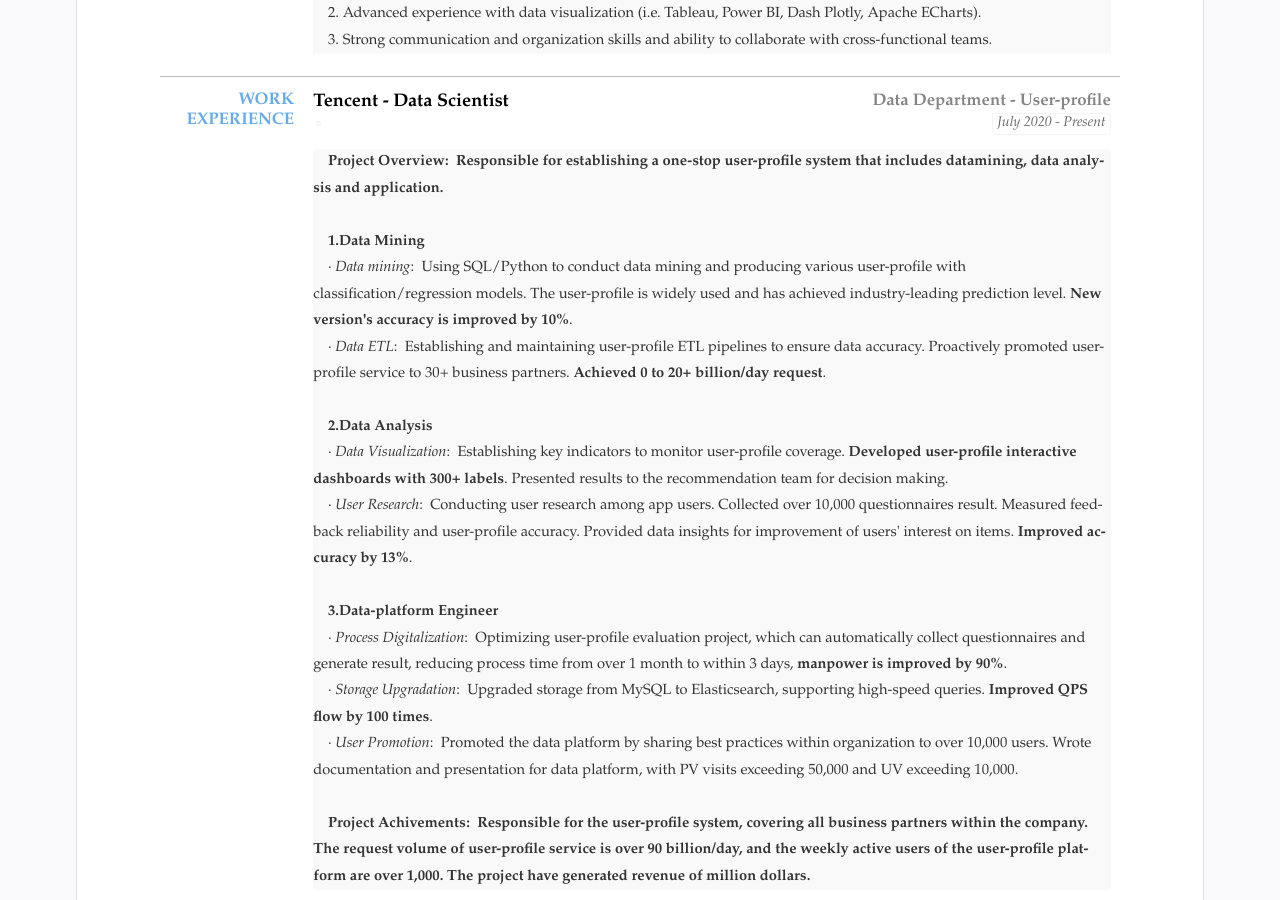
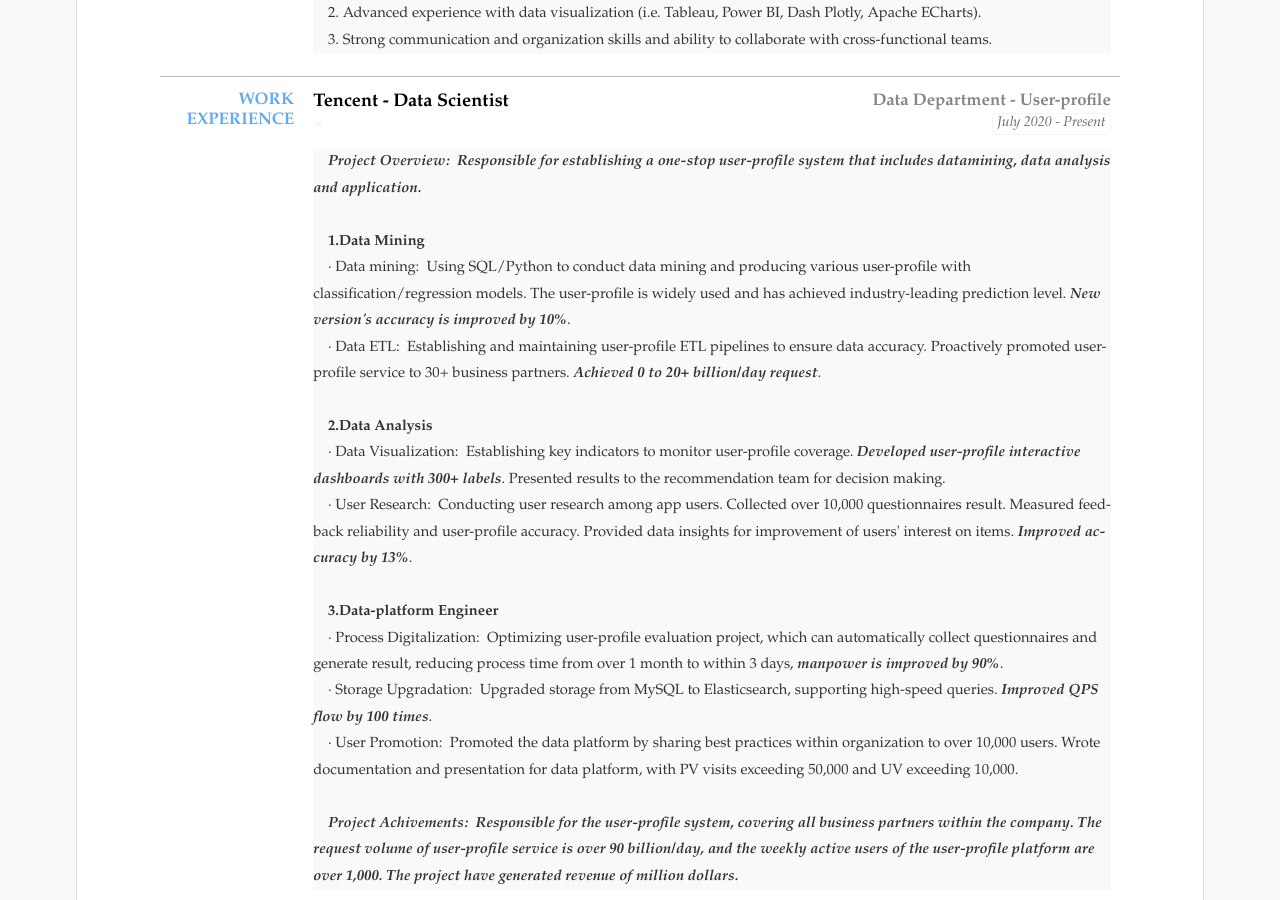
Before and after one commit to hazelyang518/eng_cv, a Jekyll site: the page built from index.html, in a window 1280 px wide and 900 px high, scrolled down 535 px. Built offline with Jekyll 4.4.1, drawn with Linux system fonts in a browser that asks for light colours.

```diff
--- a/_data/resume.yml
+++ b/_data/resume.yml
@@ -100,22 +100,22 @@ main: #简历主要内容，
     # - 画像提升
     # - 实验配置
     # summary: 职务或者工作总结(自动折叠)
-    detail: <strong>Project Overview:&nbsp Responsible for establishing a one-stop user-profile system that includes datamining, data analysis and application.</strong> <br>  &nbsp &nbsp
+    detail: <em><strong>Project Overview:&nbsp Responsible for establishing a one-stop user-profile system that includes datamining, data analysis and application.</strong></em> <br>  &nbsp &nbsp
             <br>  &nbsp &nbsp
             <strong>1.Data Mining</strong> <br>  &nbsp &nbsp
-            · <em>Data mining</em>:&nbsp Using SQL/Python to conduct data mining and producing various user-profile with classification/regression models. The user-profile is widely used and has achieved industry-leading prediction level. <strong>New version's accuracy is improved by 10%</strong>. <br>  &nbsp &nbsp
-            · <em>Data ETL</em>:&nbsp Establishing and maintaining user-profile ETL pipelines to ensure data accuracy. Proactively promoted user-profile service to 30+ business partners. <strong> Achieved 0 to 20+ billion/day request</strong>.  <br>  &nbsp &nbsp
+            · Data mining:&nbsp Using SQL/Python to conduct data mining and producing various user-profile with classification/regression models. The user-profile is widely used and has achieved industry-leading prediction level. <em><strong>New version's accuracy is improved by 10%</strong></em>. <br>  &nbsp &nbsp
+            · Data ETL:&nbsp Establishing and maintaining user-profile ETL pipelines to ensure data accuracy. Proactively promoted user-profile service to 30+ business partners. <em><strong> Achieved 0 to 20+ billion/day request</strong></em>.  <br>  &nbsp &nbsp
             <br>  &nbsp &nbsp
             <strong>2.Data Analysis</strong>  <br>  &nbsp &nbsp
-            · <em>Data Visualization</em>:&nbsp Establishing key indicators to monitor user-profile coverage. <strong>Developed user-profile interactive dashboards with 300+ labels</strong>. Presented results to the recommendation team for decision making. <br>  &nbsp &nbsp
-            · <em>User Research</em>:&nbsp Conducting user research among app users. Collected over 10,000 questionnaires result. Measured feedback reliability and user-profile accuracy. Provided data insights for improvement of users' interest on items. <strong>Improved accuracy by 13%</strong>. <br>  &nbsp &nbsp
+            · Data Visualization:&nbsp Establishing key indicators to monitor user-profile coverage. <em><strong>Developed user-profile interactive dashboards with 300+ labels</strong></em>. Presented results to the recommendation team for decision making. <br>  &nbsp &nbsp
+            · User Research:&nbsp Conducting user research among app users. Collected over 10,000 questionnaires result. Measured feedback reliability and user-profile accuracy. Provided data insights for improvement of users' interest on items. <em><strong>Improved accuracy by 13%</strong></em>. <br>  &nbsp &nbsp
             <br>  &nbsp &nbsp
             <strong>3.Data-platform Engineer</strong>  <br>  &nbsp &nbsp
-            · <em>Process Digitalization</em>:&nbsp Optimizing user-profile evaluation project, which can automatically collect questionnaires and generate result, reducing process time from over 1 month to within 3 days, <strong>manpower is improved by 90%</strong>.<br>  &nbsp &nbsp
-            · <em>Storage Upgradation</em>:&nbsp Upgraded storage from MySQL to Elasticsearch, supporting high-speed queries. <strong>Improved QPS flow by 100 times</strong>. <br>  &nbsp &nbsp
-            · <em>User Promotion</em>:&nbsp Promoted the data platform by sharing best practices within organization to over 10,000 users. Wrote documentation and presentation for data platform, with PV visits exceeding 50,000 and UV exceeding 10,000. <br>  &nbsp &nbsp
+            · Process Digitalization:&nbsp Optimizing user-profile evaluation project, which can automatically collect questionnaires and generate result, reducing process time from over 1 month to within 3 days, <em><strong>manpower is improved by 90%</strong></em>.<br>  &nbsp &nbsp
+            · Storage Upgradation:&nbsp Upgraded storage from MySQL to Elasticsearch, supporting high-speed queries. <em><strong>Improved QPS flow by 100 times</strong></em>. <br>  &nbsp &nbsp
+            · User Promotion:&nbsp Promoted the data platform by sharing best practices within organization to over 10,000 users. Wrote documentation and presentation for data platform, with PV visits exceeding 50,000 and UV exceeding 10,000. <br>  &nbsp &nbsp
             <br>  &nbsp &nbsp
-            <strong> Project Achivements:&nbsp Responsible for the user-profile system, covering all business partners within the company. The request volume of user-profile service is over 90 billion/day, and the weekly active users of the user-profile platform are over 1,000. The project have generated revenue of million dollars.</strong>
+            <em><strong> Project Achivements:&nbsp Responsible for the user-profile system, covering all business partners within the company. The request volume of user-profile service is over 90 billion/day, and the weekly active users of the user-profile platform are over 1,000. The project have generated revenue of million dollars.</strong></em>
 
 
             # <font face="等线"><font size=3><strong>Project Overview:Responsible for establishing a one-stop user-profile system that includes datamining, data analysis and application.</strong></font></font> <br>  &nbsp &nbsp
```
